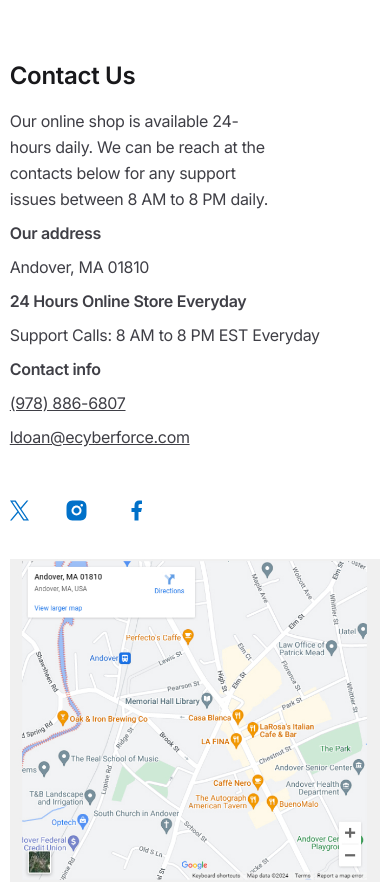
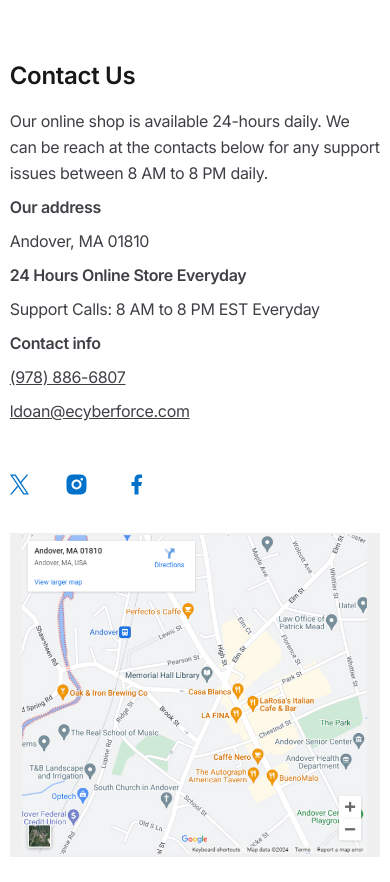
Before and after one commit to Vierra-Digital/eCyberforce-Client, a Next.js app: page /support in a window 390 px wide. Shown: the top 882 px of the page. Built offline with nearby package versions, Linux system fonts and the light colour scheme.

Commit message:
small fix in support

```diff
--- a/src/components/support/Support.tsx
+++ b/src/components/support/Support.tsx
@@ -9,7 +9,7 @@ function Support() {
     <>
       <div className="flex flex-col lg:flex-row my-16 items-center lg:gap-5 gap-9 lg:w-[90%] w-[95%] sm:w-[60%] mx-auto">
         <div className="flex gap-2 flex-col w-[100%] lg:w-[50%] xl:w-[45%]  lg:mx-0">
-          <div className="flex flex-col gap-5 max-w-[70%] ">
+          <div className="flex flex-col gap-5 lg:max-w-[70%] w-full">
             <h1 className="font-Sora text-[24px] md:text-[48px] font-[600] leading-[24px] md:leading-[40px] text-[#18181B]">
               Contact Us
             </h1>
```
